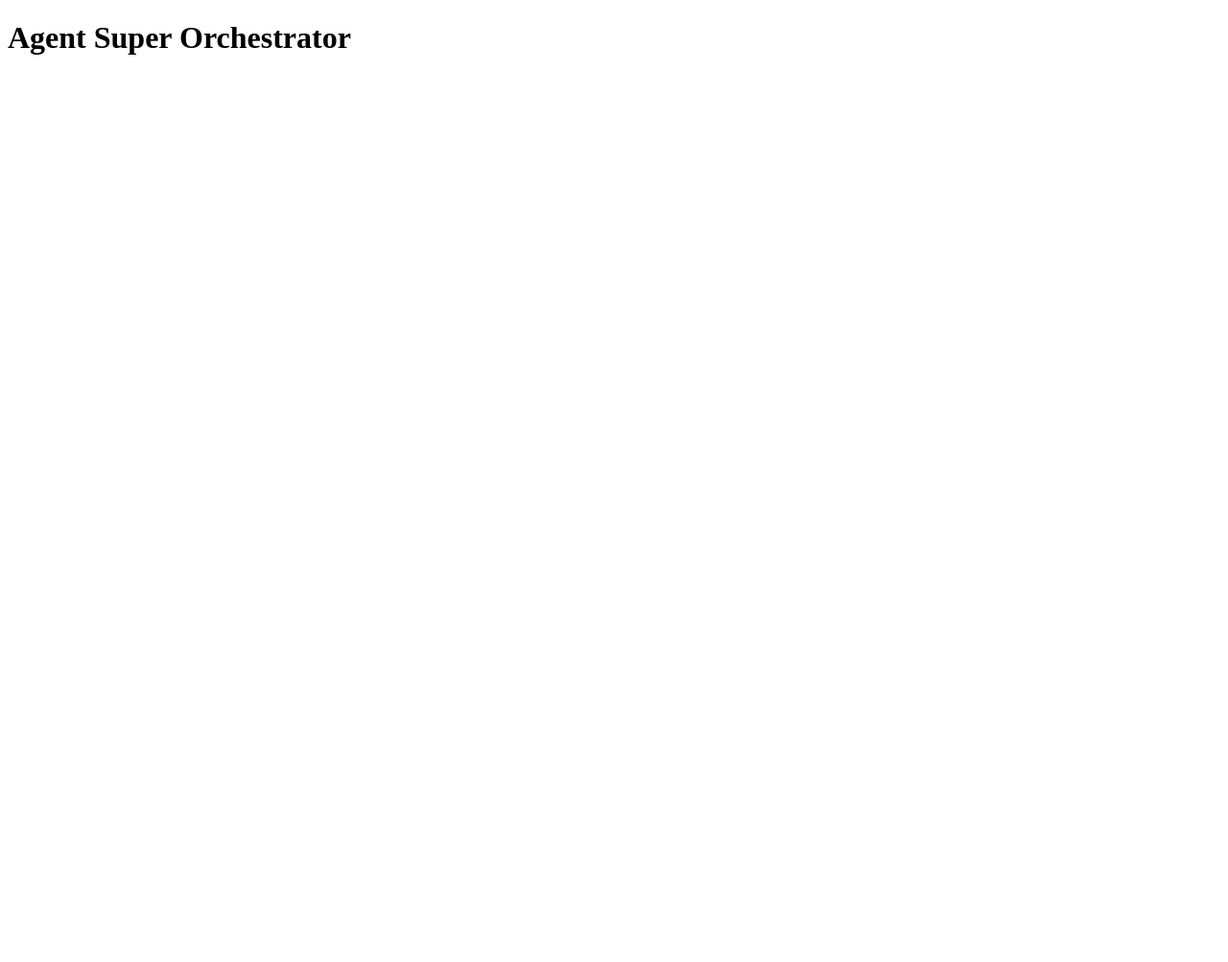
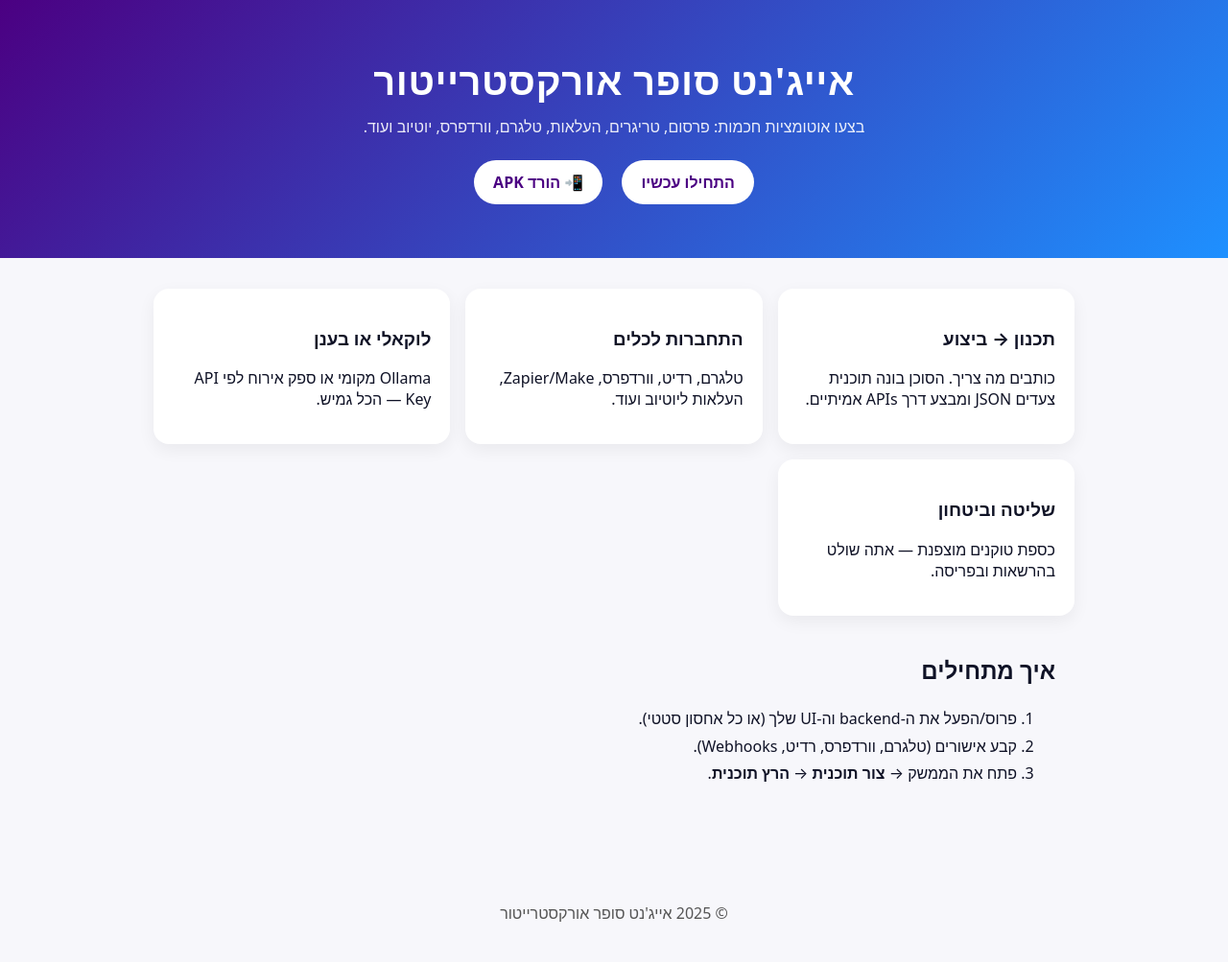
Before and after one commit to talush1/agent-super-orchestrator-site, a plain HTML site: page index.html in a window 1280 px wide. Shown: the whole page at 96% size. Before the commit the page ends 800 px from the top, so only its background shows below. Drawn offline with Linux system fonts and the light colour scheme.

Commit message:
Update index.html

```diff
--- a/index.html
+++ b/index.html
@@ -1 +1,67 @@
-<!doctype html><h1>Agent Super Orchestrator</h1>
+<!doctype html>
+<html lang="he" dir="rtl">
+<head>
+  <meta charset="utf-8">
+  <meta name="viewport" content="width=device-width, initial-scale=1">
+  <title>אייג'נט סופר אורקסטרייטור</title>
+  <meta name="description" content="מנוע בינה מלאכותית שמבצע אוטומציות: פרסום, העלאות, Webhooks, טלגרם, יוטיוב ועוד.">
+  <!-- חשוב: כי האתר יושב תחת /agent-super-orchestrator-site/ -->
+  <link rel="manifest" href="manifest.json">
+  <style>
+    :root { --indigo:#4B0082; --blue:#1e90ff; }
+    * { box-sizing:border-box; }
+    body { margin:0; font-family: system-ui, -apple-system, Segoe UI, Roboto, Arial, sans-serif; background:#f7f7fb; color:#0f1226; }
+    header { padding:56px 20px; text-align:center; background: linear-gradient(135deg,var(--indigo) 0%, var(--blue) 100%); color:white; }
+    header h1 { margin:0 0 10px; font-size:40px; letter-spacing:.5px; }
+    header p { margin:0; opacity:.9; }
+    .cta { display:inline-block; margin:24px 8px 0; padding:12px 20px; background:white; color:var(--indigo); border-radius:999px; text-decoration:none; font-weight:700; }
+    .wrap { max-width:1000px; margin:0 auto; padding:32px 20px; }
+    .grid { display:grid; grid-template-columns: repeat(auto-fit,minmax(240px,1fr)); gap:16px; }
+    .card { background:white; border-radius:16px; padding:20px; box-shadow:0 6px 18px rgba(0,0,0,.06); }
+    h2 { margin-top:8px; }
+    ol { line-height:1.8; }
+    footer { text-align:center; padding:40px 20px; color:#555; }
+  </style>
+</head>
+<body>
+  <header>
+    <h1>אייג'נט סופר אורקסטרייטור</h1>
+    <p>בצעו אוטומציות חכמות: פרסום, טריגרים, העלאות, טלגרם, וורדפרס, יוטיוב ועוד.</p>
+    <a class="cta" href="#get-started">התחילו עכשיו</a>
+    <!-- כשה-APK יהיה מוכן, שים אותו בריפו בשם app-release.apk וזה יפעל -->
+    <a class="cta" href="app-release.apk">📲 הורד APK</a>
+  </header>
+
+  <main class="wrap">
+    <section class="grid">
+      <div class="card">
+        <h3>תכנון → ביצוע</h3>
+        <p>כותבים מה צריך. הסוכן בונה תוכנית צעדים JSON ומבצע דרך APIs אמיתיים.</p>
+      </div>
+      <div class="card">
+        <h3>התחברות לכלים</h3>
+        <p>טלגרם, רדיט, וורדפרס, Zapier/Make, העלאות ליוטיוב ועוד.</p>
+      </div>
+      <div class="card">
+        <h3>לוקאלי או בענן</h3>
+        <p>Ollama מקומי או ספק אירוח לפי API Key — הכל גמיש.</p>
+      </div>
+      <div class="card">
+        <h3>שליטה וביטחון</h3>
+        <p>כספת טוקנים מוצפנת — אתה שולט בהרשאות ובפריסה.</p>
+      </div>
+    </section>
+
+    <section id="get-started" class="wrap">
+      <h2>איך מתחילים</h2>
+      <ol>
+        <li>פרוס/הפעל את ה-backend וה-UI שלך (או כל אחסון סטטי).</li>
+        <li>קבע אישורים (טלגרם, וורדפרס, רדיט, Webhooks).</li>
+        <li>פתח את הממשק → <b>צור תוכנית</b> → <b>הרץ תוכנית</b>.</li>
+      </ol>
+    </section>
+  </main>
+
+  <footer>© 2025 אייג'נט סופר אורקסטרייטור</footer>
+</body>
+</html>
```
